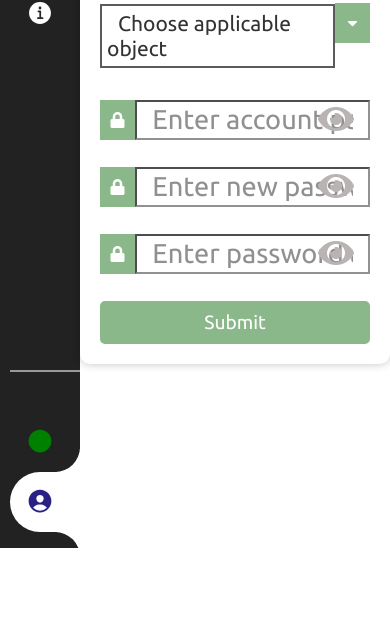
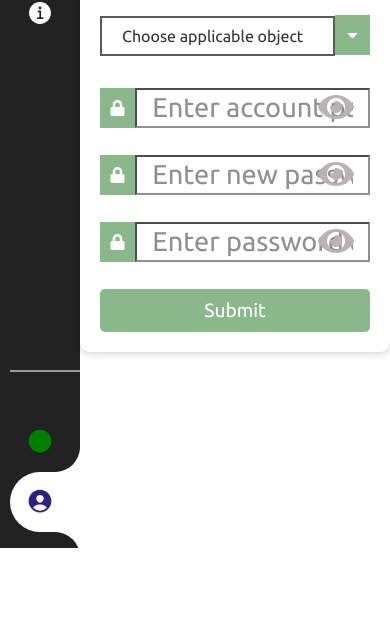
Before and after one commit to MinusPhan/THESIS-WEB, a plain HTML site: page Change.html in a window 390 px wide. Shown: the part 296-919 px from the top of the page. Drawn offline with nearby package versions, Linux system fonts and the light colour scheme; some packages are replaced by stand-ins of ours; no server answers; a script that the page names is missing.

Commit message:
Update Login.css

```diff
--- a/assets/css/Login.css
+++ b/assets/css/Login.css
@@ -595,8 +595,8 @@ body {
     }
 
     .box1 {
-        font-size: 21px;
-        padding: 5px;
+        font-size: 16px;
+        padding: 9px;
     }
 
     .dropdown-content {
```
